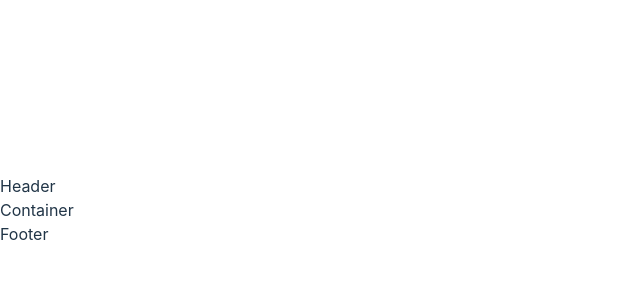
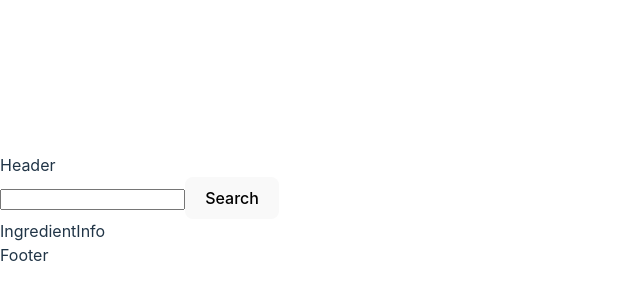
Before and after one commit to ejkim000/healthy-cooking-app, a React (Vite) app: page / in a window 1280 px wide. Shown: the part 190-490 px from the top of the page, without its empty margins (0-640 px from the left). Built offline with nearby package versions, Linux system fonts and the light colour scheme.

Commit message:
static version 1

```diff
--- a/src/components/Container.jsx
+++ b/src/components/Container.jsx
@@ -1,9 +1,14 @@
-import React from 'react'
+import SearchIngredient from "./SearchIngredient";
 
 function Container() {
-  return (
-    <div>Container</div>
-  )
+
+
+
+    return (
+        <div>
+            <SearchIngredient />
+        </div>
+    )
 }
 
 export default Container
--- a/src/components/SearchIngredient.jsx
+++ b/src/components/SearchIngredient.jsx
@@ -1,9 +1,19 @@
 import React from 'react'
+import IngredientInfo from './IngredientInfo';
+
+const handleClick = () => { };
 
 function SearchIngredient() {
-  return (
-    <div>SearchIngredient</div>
-  )
+    return (
+        <div>
+            <form>
+                <input type="text" name='ingredient' onClick={handleClick} />
+                <button onClick={handleClick}>Search</button>
+            </form>
+
+            <IngredientInfo />
+        </div>
+    )
 }
 
 export default SearchIngredient
```
